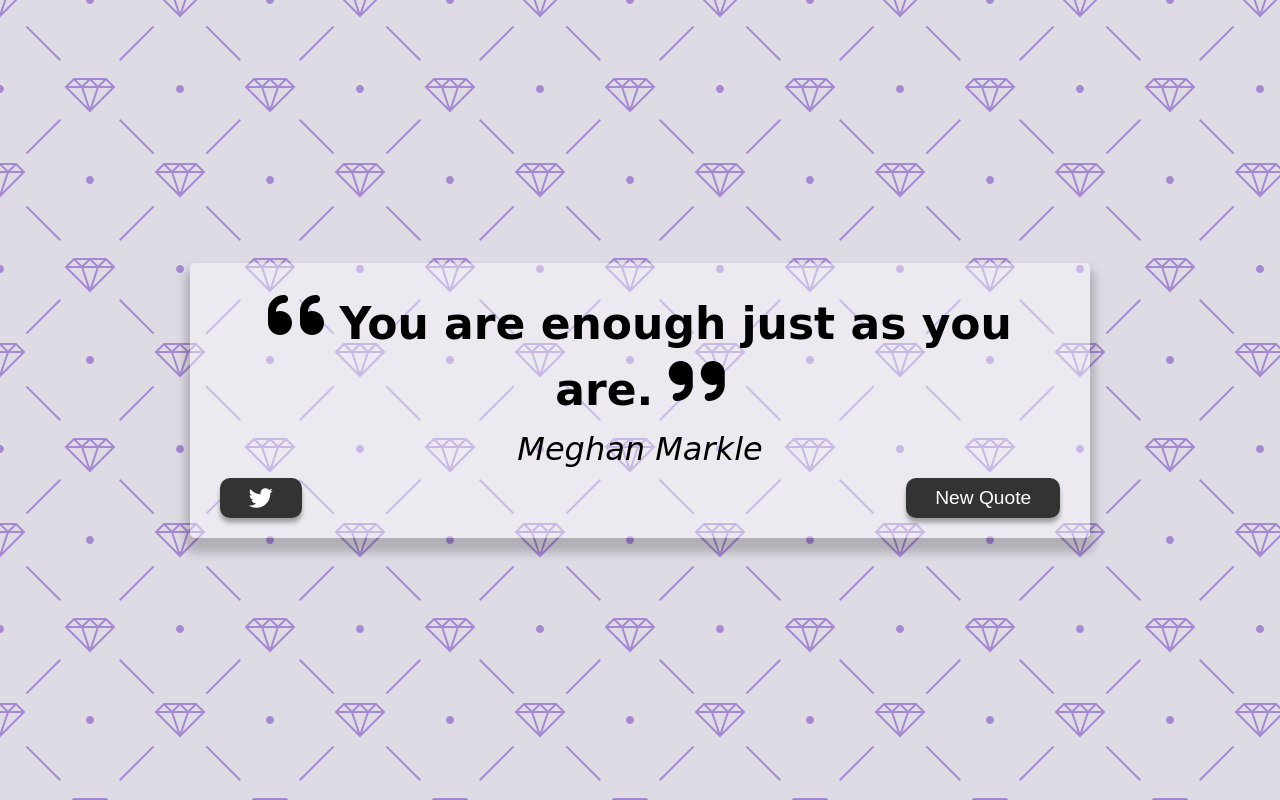
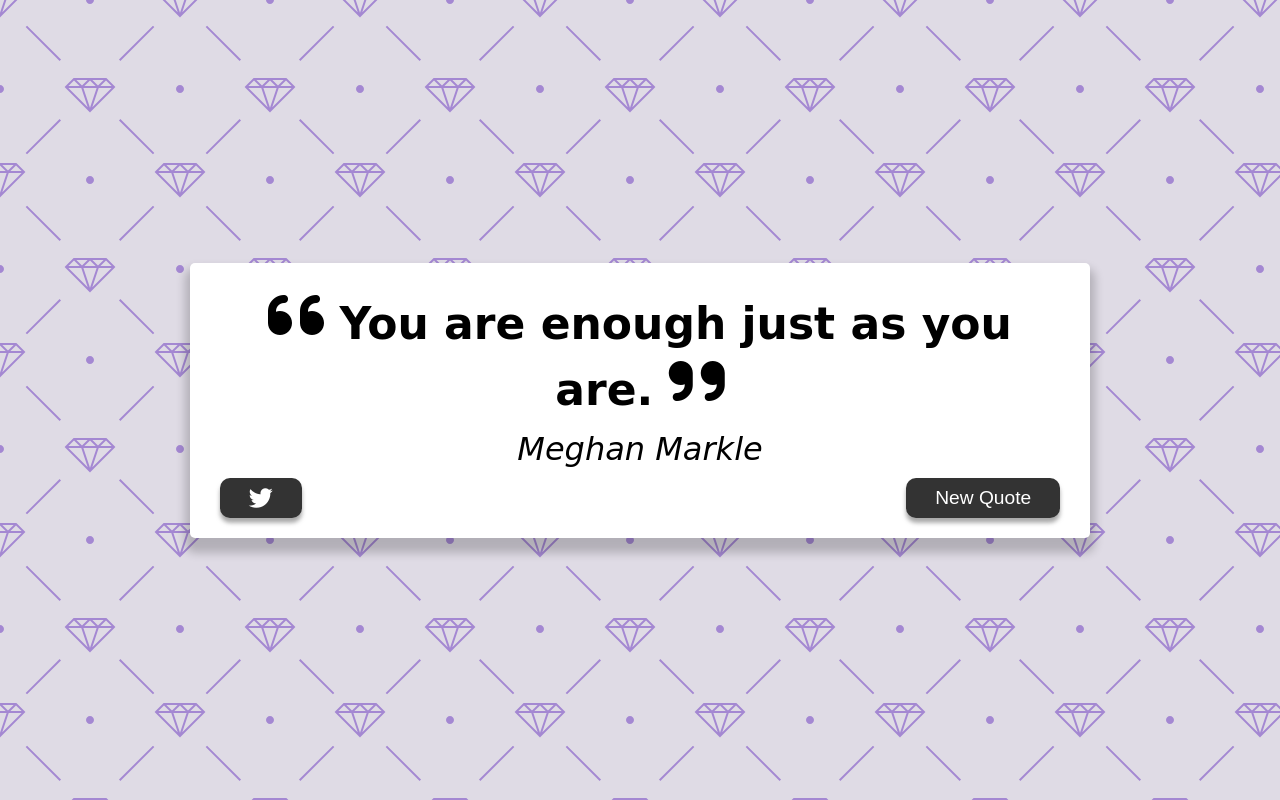
Before and after one commit to racynibaya/quote-generator, a plain HTML site: page index.html in a window 1280 px wide. Drawn offline with Linux system fonts and the light colour scheme; no server answers; a web font is replaced by a local one.

Commit message:
changing the background color

```diff
--- a/style.css
+++ b/style.css
@@ -29,7 +29,7 @@ body {
   max-width: 900px;
   padding: 20px 30px;
   border-radius: 5px;
-  background-color: rgba(255, 255, 255, 0.4);
+  background-color: rgba(255, 255, 255);
   box-shadow: 0 10px 10px 5px rgba(0, 0, 0, 0.2);
 }
 
```
